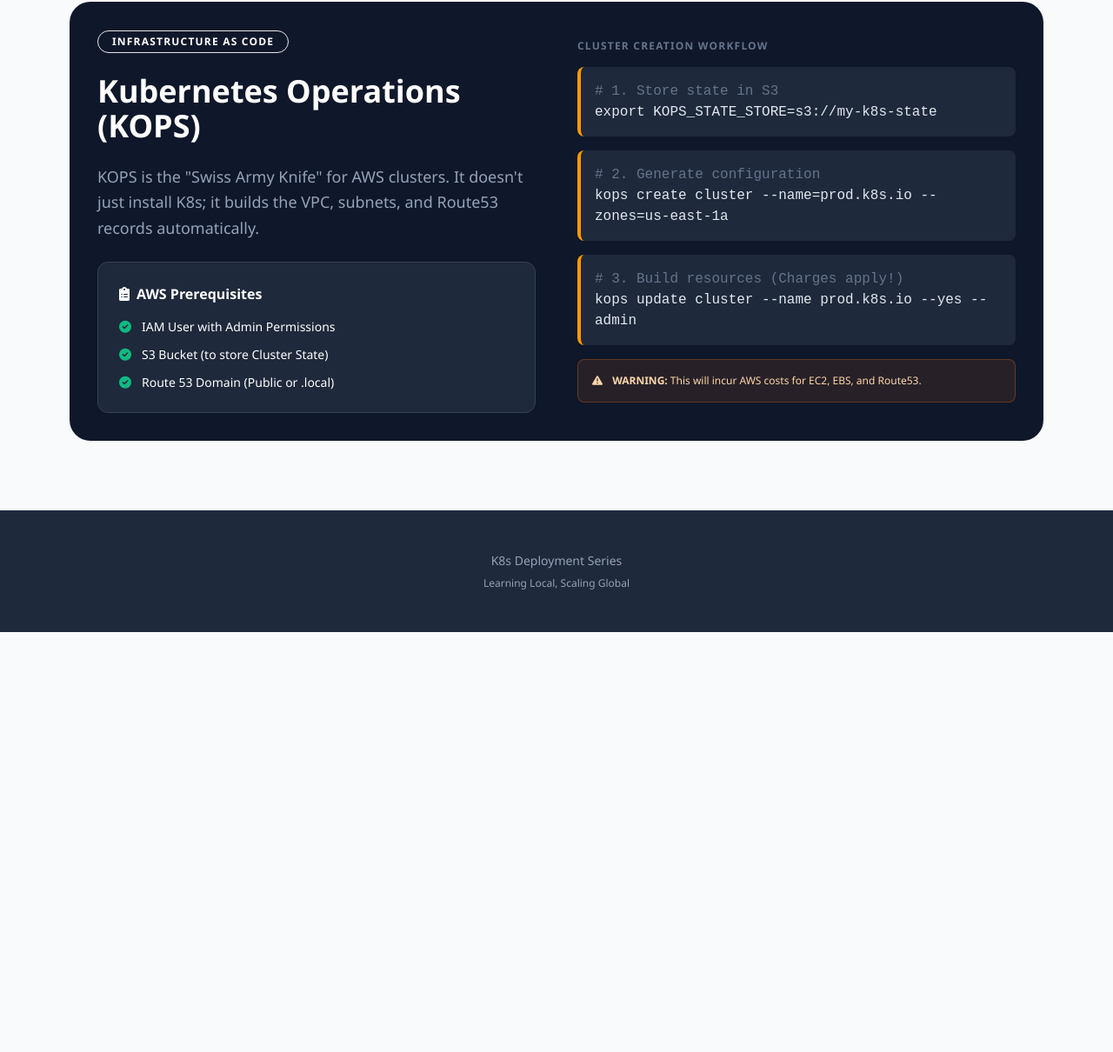
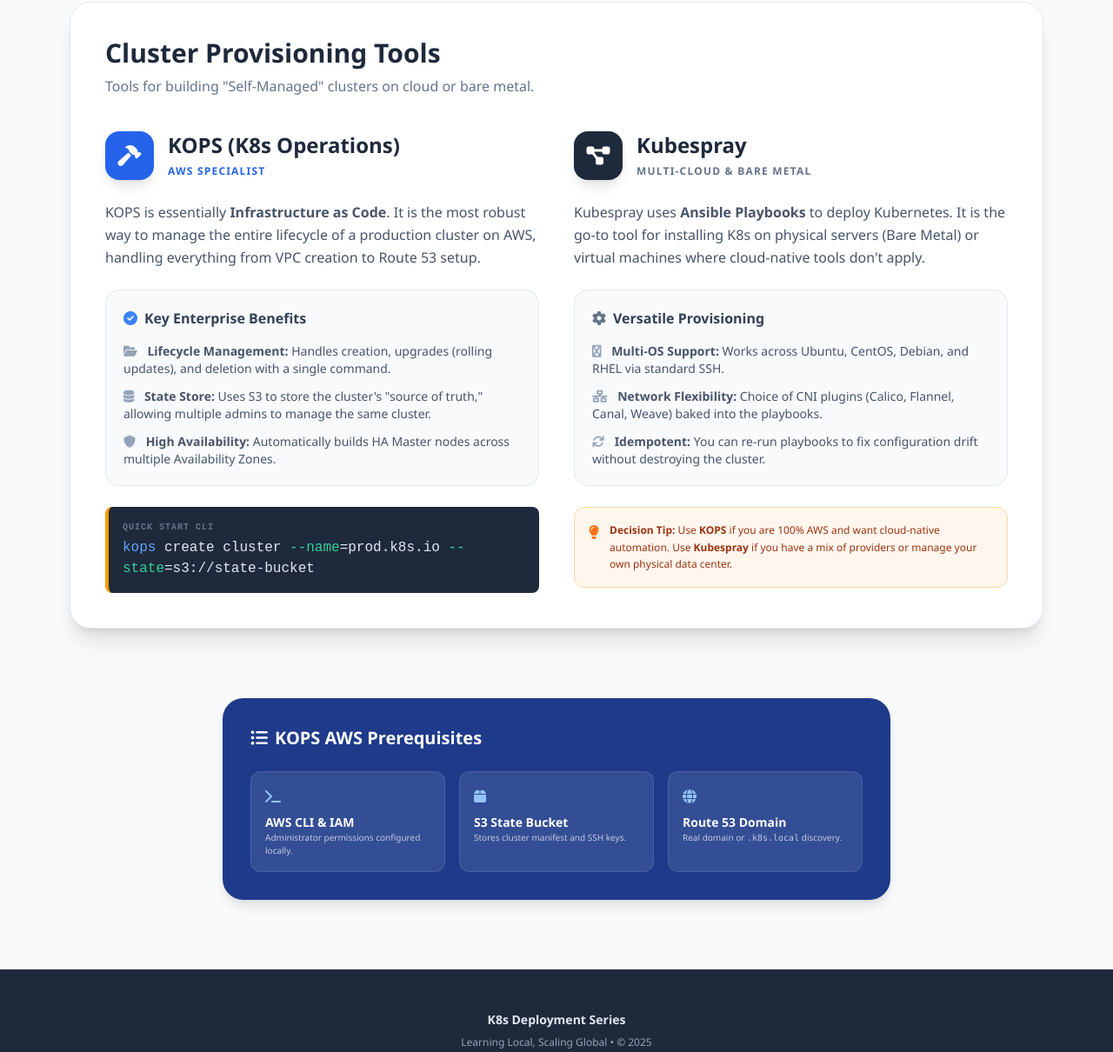
Before and after one commit to ashishshaji/devops-guide, a plain HTML site: page pages/orchestration/k8s-kops.html in a window 1280 px wide. Shown: the part 1264-2474 px from the top of the page at 87% size. Before the commit the page ends 1991 px from the top, so only its background shows below. Drawn offline with nearby package versions, Linux system fonts and the light colour scheme.

Commit message:
update pages k8s-kops.html

```diff
--- a/pages/orchestration/k8s-kops.html
+++ b/pages/orchestration/k8s-kops.html
@@ -200,40 +200,101 @@
             </div>
         </section>
 
-        <!-- SECTION 3: KOPS ARCHITECTURE -->
-        <section class="bg-slate-900 rounded-3xl p-8 text-white">
-            <div class="grid grid-cols-1 lg:grid-cols-2 gap-12 items-center">
+        <!-- SECTION 3: PROVISIONING TOOLS (KOPS & KUBESPRAY) -->
+        <section class="bg-white rounded-3xl p-10 border border-slate-200 shadow-xl">
+            <div class="mb-10 text-center md:text-left">
+                <h2 class="text-3xl font-bold text-slate-800">Cluster Provisioning Tools</h2>
+                <p class="text-slate-500 mt-2">Tools for building "Self-Managed" clusters on cloud or bare metal.</p>
+            </div>
+
+            <div class="grid grid-cols-1 lg:grid-cols-2 gap-10">
+                <!-- KOPS Deep Dive -->
                 <div class="space-y-6">
-                    <div class="inline-block bg-accent/20 text-accent px-4 py-1 rounded-full text-xs font-bold uppercase tracking-widest border border-accent/30">Infrastructure as Code</div>
-                    <h2 class="text-4xl font-bold">Kubernetes Operations (KOPS)</h2>
-                    <p class="text-slate-400 text-lg leading-relaxed">
-                        KOPS is the "Swiss Army Knife" for AWS clusters. It doesn't just install K8s; it builds the VPC, subnets, and Route53 records automatically.
+                    <div class="flex items-center gap-4">
+                        <div class="h-14 w-14 bg-blue-600 rounded-2xl flex items-center justify-center text-white text-2xl shadow-lg">
+                            <i class="fas fa-hammer"></i>
+                        </div>
+                        <div>
+                            <h3 class="text-2xl font-bold text-slate-800">KOPS (K8s Operations)</h3>
+                            <span class="text-xs font-bold text-blue-600 uppercase tracking-widest">AWS Specialist</span>
+                        </div>
+                    </div>
+
+                    <p class="text-slate-600 leading-relaxed">
+                        KOPS is essentially <strong>Infrastructure as Code</strong>. It is the most robust way to manage the entire lifecycle of a production cluster on AWS, handling everything from VPC creation to Route 53 setup.
                     </p>
-                    <div class="bg-slate-800 p-6 rounded-xl border border-slate-700">
-                        <h4 class="text-accent font-bold mb-4 flex items-center gap-2"><i class="fas fa-clipboard-list"></i> AWS Prerequisites</h4>
-                        <ul class="text-sm space-y-3">
-                            <li class="flex items-center gap-3"><i class="fas fa-check-circle text-emerald-500"></i> IAM User with Admin Permissions</li>
-                            <li class="flex items-center gap-3"><i class="fas fa-check-circle text-emerald-500"></i> S3 Bucket (to store Cluster State)</li>
-                            <li class="flex items-center gap-3"><i class="fas fa-check-circle text-emerald-500"></i> Route 53 Domain (Public or .local)</li>
+
+                    <div class="bg-slate-50 p-5 rounded-2xl border border-slate-200 space-y-4">
+                        <h4 class="font-bold text-slate-700 flex items-center gap-2"><i class="fas fa-check-circle text-blue-500"></i> Key Enterprise Benefits</h4>
+                        <ul class="text-sm space-y-3 text-slate-600">
+                            <li><strong><i class="fas fa-folder-open mr-2 text-slate-400"></i> Lifecycle Management:</strong> Handles creation, upgrades (rolling updates), and deletion with a single command.</li>
+                            <li><strong><i class="fas fa-database mr-2 text-slate-400"></i> State Store:</strong> Uses S3 to store the cluster's "source of truth," allowing multiple admins to manage the same cluster.</li>
+                            <li><strong><i class="fas fa-shield-alt mr-2 text-slate-400"></i> High Availability:</strong> Automatically builds HA Master nodes across multiple Availability Zones.</li>
                         </ul>
                     </div>
+
+                    <div class="cmd-block">
+                        <div class="text-[10px] text-slate-500 mb-1 uppercase font-bold tracking-widest">Quick Start CLI</div>
+                        <span class="text-blue-400">kops</span> create cluster <span class="text-emerald-400">--name</span>=prod.k8s.io <span class="text-emerald-400">--state</span>=s3://state-bucket
+                    </div>
                 </div>
-                <div class="space-y-4">
-                    <div class="text-xs text-slate-500 uppercase font-bold mb-2 tracking-widest">Cluster Creation Workflow</div>
-                    <div class="cmd-block">
-                        <span class="text-slate-500"># 1. Store state in S3</span><br>
-                        export KOPS_STATE_STORE=s3://my-k8s-state
+
+                <!-- KUBESPRAY Deep Dive -->
+                <div class="space-y-6">
+                    <div class="flex items-center gap-4">
+                        <div class="h-14 w-14 bg-slate-800 rounded-2xl flex items-center justify-center text-white text-2xl shadow-lg">
+                            <i class="fas fa-project-diagram"></i>
+                        </div>
+                        <div>
+                            <h3 class="text-2xl font-bold text-slate-800">Kubespray</h3>
+                            <span class="text-xs font-bold text-slate-500 uppercase tracking-widest">Multi-Cloud & Bare Metal</span>
+                        </div>
                     </div>
-                    <div class="cmd-block">
-                        <span class="text-slate-500"># 2. Generate configuration</span><br>
-                        kops create cluster --name=prod.k8s.io --zones=us-east-1a
+
+                    <p class="text-slate-600 leading-relaxed">
+                        Kubespray uses <strong>Ansible Playbooks</strong> to deploy Kubernetes. It is the go-to tool for installing K8s on physical servers (Bare Metal) or virtual machines where cloud-native tools don't apply.
+                    </p>
+
+                    <div class="bg-slate-50 p-5 rounded-2xl border border-slate-200 space-y-4">
+                        <h4 class="font-bold text-slate-700 flex items-center gap-2"><i class="fas fa-cog text-slate-500"></i> Versatile Provisioning</h4>
+                        <ul class="text-sm space-y-3 text-slate-600">
+                            <li><strong><i class="fas fa-linux mr-2 text-slate-400"></i> Multi-OS Support:</strong> Works across Ubuntu, CentOS, Debian, and RHEL via standard SSH.</li>
+                            <li><strong><i class="fas fa-network-wired mr-2 text-slate-400"></i> Network Flexibility:</strong> Choice of CNI plugins (Calico, Flannel, Canal, Weave) baked into the playbooks.</li>
+                            <li><strong><i class="fas fa-sync mr-2 text-slate-400"></i> Idempotent:</strong> You can re-run playbooks to fix configuration drift without destroying the cluster.</li>
+                        </ul>
                     </div>
-                    <div class="cmd-block">
-                        <span class="text-slate-500"># 3. Build resources (Charges apply!)</span><br>
-                        kops update cluster --name prod.k8s.io --yes --admin
+
+                    <div class="bg-orange-50 border border-orange-200 p-4 rounded-xl">
+                        <div class="flex gap-3">
+                            <i class="fas fa-lightbulb text-orange-500 mt-1"></i>
+                            <p class="text-xs text-orange-800 leading-relaxed">
+                                <strong>Decision Tip:</strong> Use <strong>KOPS</strong> if you are 100% AWS and want cloud-native automation. Use <strong>Kubespray</strong> if you have a mix of providers or manage your own physical data center.
+                            </p>
+                        </div>
                     </div>
-                    <div class="p-4 bg-orange-500/10 border border-orange-500/30 rounded-lg text-orange-200 text-xs">
-                        <i class="fas fa-exclamation-triangle mr-2"></i> <strong>WARNING:</strong> This will incur AWS costs for EC2, EBS, and Route53.
+                </div>
+            </div>
+        </section>
+
+        <!-- KOPS PREREQUISITES -->
+        <section class="max-w-3xl mx-auto">
+            <div class="bg-blue-900 text-white rounded-3xl p-8 shadow-lg">
+                <h3 class="text-xl font-bold mb-6 flex items-center gap-2"><i class="fas fa-list-ul"></i> KOPS AWS Prerequisites</h3>
+                <div class="grid grid-cols-1 md:grid-cols-3 gap-4">
+                    <div class="bg-white/10 p-4 rounded-xl border border-white/10">
+                        <div class="text-blue-300 mb-2"><i class="fas fa-terminal"></i></div>
+                        <p class="font-bold text-sm">AWS CLI & IAM</p>
+                        <p class="text-[10px] opacity-70">Administrator permissions configured locally.</p>
+                    </div>
+                    <div class="bg-white/10 p-4 rounded-xl border border-white/10">
+                        <div class="text-blue-300 mb-2"><i class="fas fa-box"></i></div>
+                        <p class="font-bold text-sm">S3 State Bucket</p>
+                        <p class="text-[10px] opacity-70">Stores cluster manifest and SSH keys.</p>
+                    </div>
+                    <div class="bg-white/10 p-4 rounded-xl border border-white/10">
+                        <div class="text-blue-300 mb-2"><i class="fas fa-globe"></i></div>
+                        <p class="font-bold text-sm">Route 53 Domain</p>
+                        <p class="text-[10px] opacity-70">Real domain or <code>.k8s.local</code> discovery.</p>
                     </div>
                 </div>
             </div>
@@ -268,8 +329,8 @@
     </div>
 
     <footer class="bg-slate-800 text-slate-400 py-12 text-center">
-        <p class="text-sm mb-2">K8s Deployment Series</p>
-        <p class="text-xs">Learning Local, Scaling Global</p>
+        <p class="text-sm mb-2 text-slate-200 font-bold">K8s Deployment Series</p>
+        <p class="text-xs">Learning Local, Scaling Global • © 2025</p>
     </footer>
 
     <script>
```
